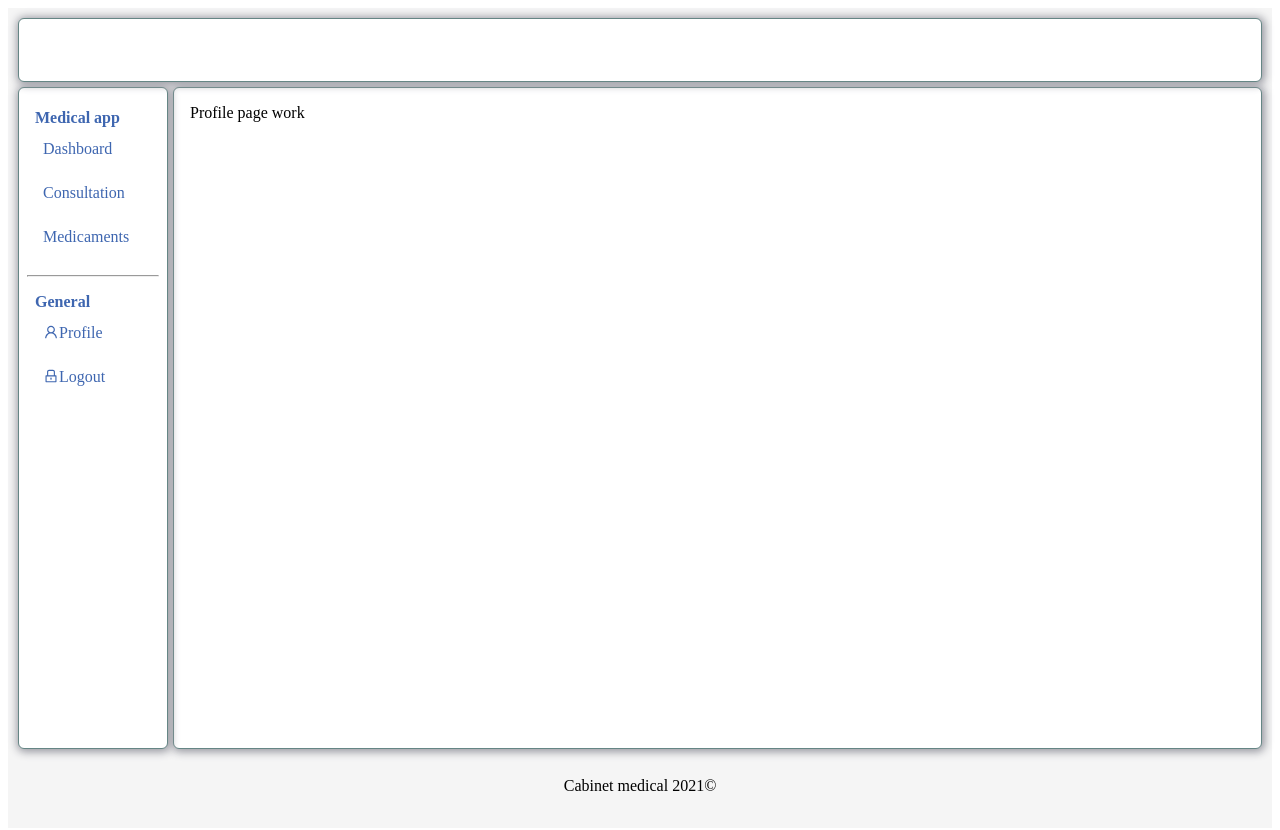
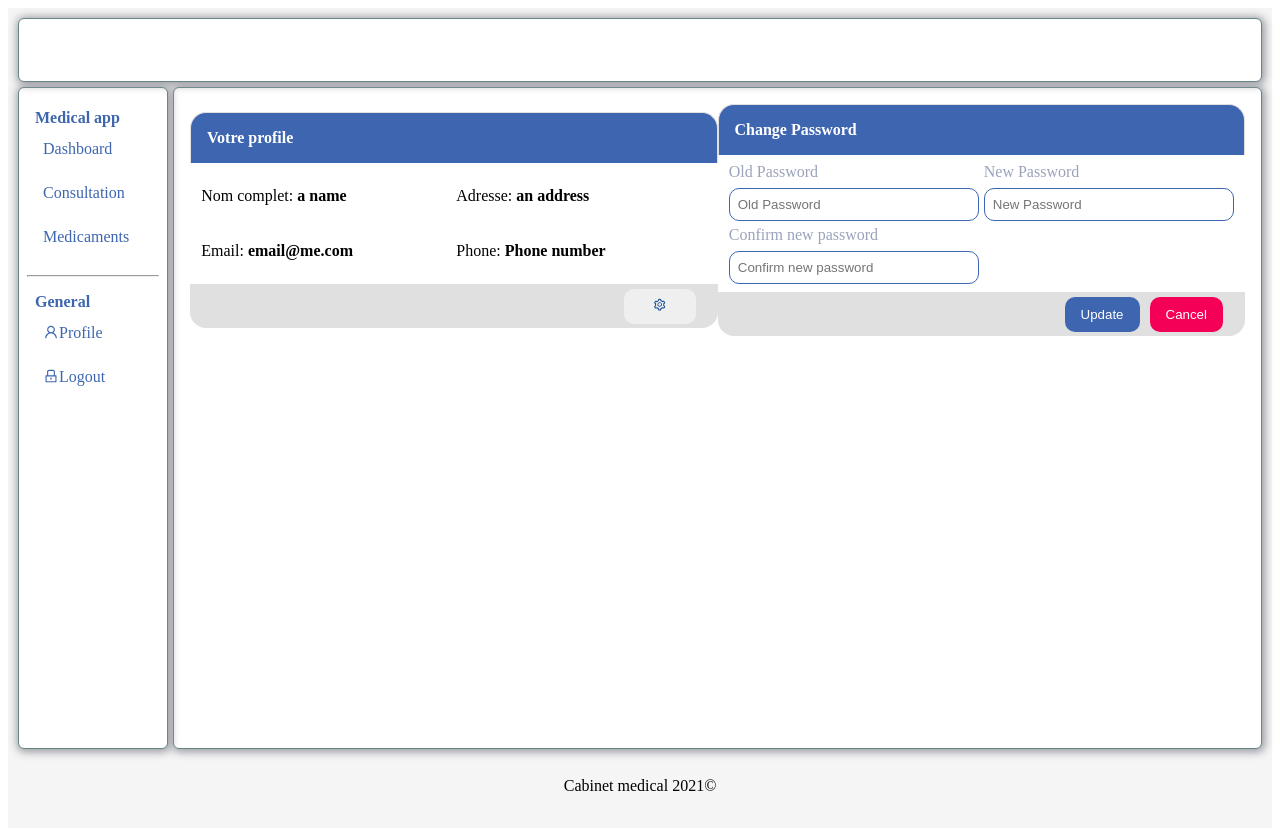
Before and after one commit to NasserBvB/front-cabinet-medical, a React (Create React App) app: page /profile in a window 1280 px wide. Shown: the top 830 px of the page. Built offline with nearby package versions, Linux system fonts and the light colour scheme.

Commit message:
chore: fill profile page

```diff
--- /dev/null
+++ b/src/modules/Profile/components/ChangePassword/index.tsx
@@ -0,0 +1,39 @@
+import React from "react";
+import Button from "ui/Button";
+import { Card, CardActions, CardHeader, CardTitle } from "ui/Card";
+import Input from "ui/Input";
+import { Fields } from "./styles";
+
+export default function ChangePassword() {
+  return (
+    <Card>
+      <CardHeader>
+        <CardTitle title="Change Password" />
+      </CardHeader>
+
+      <Fields>
+        <Input
+          type="password"
+          label="Old Password"
+          placeholder="Old Password"
+        />
+        <Input
+          type="password"
+          label="New Password"
+          placeholder="New Password"
+        />
+        <Input
+          type="password"
+          label="Confirm new password"
+          placeholder="Confirm new password"
+        />
+      </Fields>
+
+      <CardActions>
+        <Button>Update</Button>
+
+        <Button color="secondary">Cancel</Button>
+      </CardActions>
+    </Card>
+  );
+}
--- /dev/null
+++ b/src/modules/Profile/components/ChangePassword/styles.ts
@@ -0,0 +1,11 @@
+import styled from "@emotion/styled";
+
+export const Wrapper = styled.div``;
+export const Fields = styled.div`
+  display: grid;
+  grid-template-columns: repeat(auto-fill, minmax(100px, 250px));
+  align-items: center;
+  justify-content: center;
+  padding: 8px;
+  gap: 5px;
+`;
--- /dev/null
+++ b/src/modules/Profile/components/ProfileCard/index.tsx
@@ -0,0 +1,40 @@
+import React from "react";
+import { AiOutlineSetting } from "react-icons/ai";
+import Button from "ui/Button";
+import { Card, CardActions, CardHeader, CardTitle } from "ui/Card";
+import { Fields } from "./styles";
+
+interface IProps {
+  togggleModification: () => void;
+}
+
+export default function ProfileCard({ togggleModification }: IProps) {
+  return (
+    <Card>
+      <CardHeader>
+        <CardTitle title="Votre profile" />
+      </CardHeader>
+
+      <Fields>
+        <p>
+          Nom complet: <strong>a name</strong>
+        </p>
+        <p>
+          Adresse: <strong>an address</strong>
+        </p>
+        <p>
+          Email: <strong>email@me.com</strong>
+        </p>
+        <p>
+          Phone: <strong>Phone number</strong>
+        </p>
+      </Fields>
+
+      <CardActions>
+        <Button variant="text" onClick={togggleModification}>
+          <AiOutlineSetting />
+        </Button>
+      </CardActions>
+    </Card>
+  );
+}
--- /dev/null
+++ b/src/modules/Profile/components/ProfileCard/styles.ts
@@ -0,0 +1,11 @@
+import styled from "@emotion/styled";
+
+export const Wrapper = styled.div``;
+export const Fields = styled.div`
+  display: grid;
+  grid-template-columns: repeat(auto-fill, minmax(100px, 250px));
+  align-items: center;
+  justify-content: center;
+  padding: 8px;
+  gap: 5px;
+`;
--- /dev/null
+++ b/src/modules/Profile/components/ProfileForm/index.tsx
@@ -0,0 +1,34 @@
+import React from "react";
+import Button from "ui/Button";
+import { Card, CardActions, CardHeader, CardTitle } from "ui/Card";
+import Input from "ui/Input";
+import { Fields } from "./styles";
+
+interface IProps {
+  handleCancel: () => void;
+}
+
+export default function ProfileForm({ handleCancel }: IProps) {
+  return (
+    <Card>
+      <CardHeader>
+        <CardTitle title="Modification" />
+      </CardHeader>
+
+      <Fields>
+        <Input label="Nom" placeholder="Nom" />
+        <Input label="Prenom" placeholder="Prenom" />
+        <Input label="Adresse" placeholder="Adresse" />
+        <Input label="Telephone" placeholder="Telephone" />
+      </Fields>
+
+      <CardActions>
+        <Button>Update</Button>
+
+        <Button color="secondary" onClick={handleCancel}>
+          Cancel
+        </Button>
+      </CardActions>
+    </Card>
+  );
+}
--- /dev/null
+++ b/src/modules/Profile/components/ProfileForm/styles.ts
@@ -0,0 +1,11 @@
+import styled from "@emotion/styled";
+
+export const Wrapper = styled.div``;
+export const Fields = styled.div`
+  display: grid;
+  grid-template-columns: repeat(auto-fill, minmax(100px, 250px));
+  align-items: center;
+  justify-content: center;
+  padding: 8px;
+  gap: 5px;
+`;
--- /dev/null
+++ b/src/modules/Profile/index.tsx
@@ -0,0 +1,25 @@
+import React from "react";
+import Layout from "ui/Layout";
+import ChangePassword from "./components/ChangePassword";
+import ProfileCard from "./components/ProfileCard";
+import ProfileForm from "./components/ProfileForm";
+import { Wrapper } from "./styles";
+
+export default function Profile() {
+  const [modifying, setModifying] = React.useState(false);
+  return (
+    <Layout>
+      <Wrapper>
+        {!modifying && (
+          <ProfileCard
+            togggleModification={() => setModifying((cur) => !cur)}
+          />
+        )}
+        {modifying && (
+          <ProfileForm handleCancel={() => setModifying((cur) => !cur)} />
+        )}
+        <ChangePassword />
+      </Wrapper>
+    </Layout>
+  );
+}
--- /dev/null
+++ b/src/modules/Profile/styles.ts
@@ -0,0 +1,8 @@
+import styled from "@emotion/styled";
+
+export const Wrapper = styled.div`
+  display: grid;
+  grid-template-columns: repeat(auto-fill, minmax(400px, 1fr));
+  flex-wrap: wrap;
+  align-items: center;
+`;
--- a/src/pages/profile.page.tsx
+++ b/src/pages/profile.page.tsx
@@ -1,5 +1,5 @@
+import Profile from "modules/Profile";
 import React from "react";
-import Layout from "ui/Layout";
 export default function ProfilePage() {
-  return <Layout>Profile page work</Layout>;
+  return <Profile  />;
 }
```
